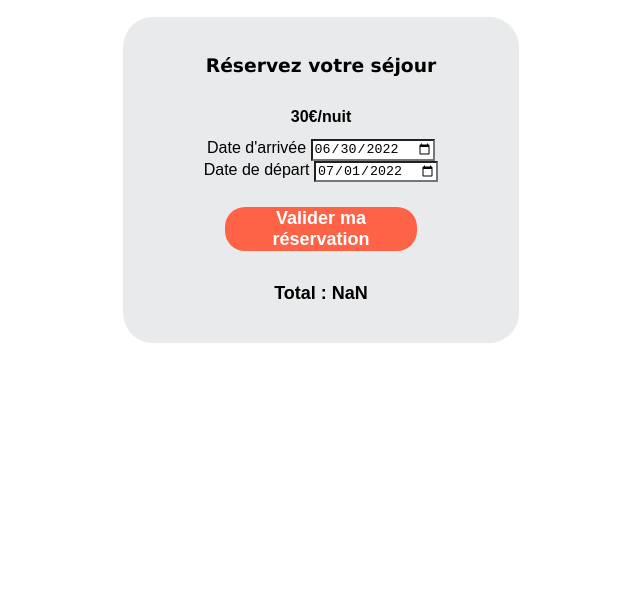
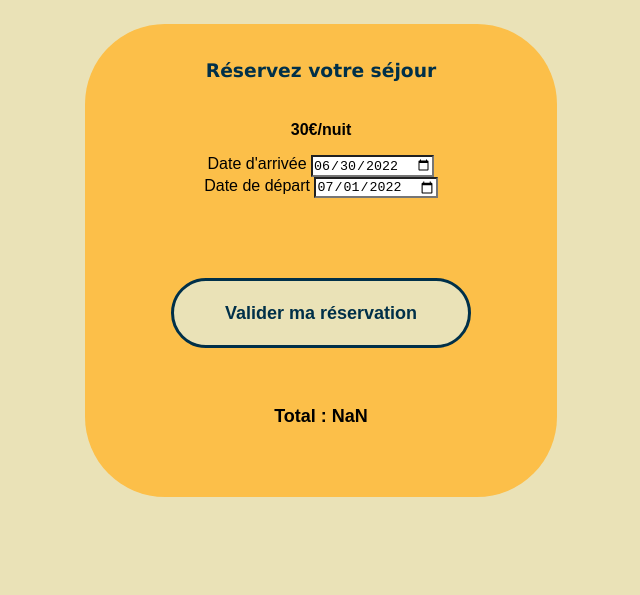
Before and after one commit to Julietzns/Schedule-function, a plain HTML site: page html/appli_date.html in a window 1280 px wide. Shown: the part 205-800 px from the top of the page, without its empty margins (319-959 px from the left). Drawn offline with Linux system fonts and the light colour scheme; files that its build step writes are made by us from their sources; files whose address does not match are found by name.

Commit message:
feat: refonte visual project

```diff
--- a/css/appli_date.css
+++ /dev/null
@@ -1,105 +0,0 @@
-* {
-    margin: 0px;
-}
-
-/* Sur les écrans, quand la largeur de la fenêtre fait au maximum 1280px
-@media and (max-width: 1280px) {*/
-
-/* Sur tous types d'écran, quand la largeur de la fenêtre est comprise entre 1024px et 1280px */
-/*@media all and (min-width: 1024px) and (max-width: 1280px)*/
-
-
-/* Sur tous types d'écrans orientés verticalement
-@media all and (orientation: portrait) */
-
-@media(max-width:767px){
-    body {
-      margin: 1em 2em;
-    }
-}
-
-/*TYPO*/
-
-h1, h2, h3 {
-    font-family: 'Lucida Sans', 'Lucida Sans Regular', 'Lucida Grande', 'Lucida Sans Unicode', Geneva, Verdana, sans-serif;
-
-}
-
-
-body {
-    background-image:url(../IMAGES_date/circuit-vietnam-cambodge-19-jours-1.jpg);
-    background-repeat: no-repeat;
-    background-size: cover;
-}
-
-h1 {
-    font-size: 350%;
-    margin-top: 5%;
-    text-align: center;
-}
-
-h2 {
-    font-size: 156%;
-    margin-top: 1%;
-    margin-bottom: 4%;
-    text-align: center;
-}
-
-
-h3 {
-    margin-bottom: 10%;
-    text-align: center;
-}
-
-p {
-    font-family: Arial, Helvetica, sans-serif;
-    font-size: large;
-    font-weight: bold;
-}
-
-.total {
-    margin-top: 10%;
-}
-
-.card {
-    background: rgba(228, 229, 230, 0.8);
-    padding: 3%;
-    margin: 0 auto;
-    width: 25%;
-    border-radius: 30px;
-    font-family: Arial, Helvetica, sans-serif;
-    text-align: center;
-}
-
-.night_p {
-    text-align: center;
-    margin-bottom: 4%;
-    font-weight: bold;
-}
-
-.button_valider {
-    margin-top: 8%;
-    font-family: Arial, Helvetica, sans-serif;
-    font-size: large;
-    font-weight: bold;
-    border-radius: 20px;
-    background-color: tomato;
-    color: white;
-    height: auto;
-    width: 60%;
-    border-style: none;
-}
-
-.button_valider:hover {
-    background-color:teal;
-}
-
-.fond_colo {
-    margin-top: 5%;
-    border-radius: 20%;
-    align-items: center;
-}
-
-input {
-    background: white;
-}
--- /dev/null
+++ b/css/fonts.css
@@ -0,0 +1,32 @@
+/******** FONTS ********/
+@font-face {
+    font-family: 'roboto-black';
+    src: url("../static/fonts/roboto-black.woff2") format('woff2');
+    src: url('..static/fonts/roboto-black.woff') format('woff');
+    font-weight: normal;
+    font-style: normal;
+}
+
+@font-face {
+    font-family: 'roboto-medium';
+    src: url('..static/fonts/roboto-medium.woff2') format('woff2');
+    src: url('..static/fonts/roboto-medium.woff') format('woff');
+    font-weight: normal;
+    font-style: normal;
+}
+
+@font-face {
+    font-family: 'roboto-medium-italic';
+    src: url('..static/fonts/roboto-medium-italic.woff2') format('woff2');
+    src: url('..static/fonts/roboto-medium-italic.woff') format('woff');
+    font-weight: normal;
+    font-style: normal;
+}
+
+@font-face {
+    font-family: 'roboto-regular';
+    src: url('..static/fonts/roboto-regular.woff2') format('woff2');
+    src: url('..static/fonts/roboto-regular.woff') format('woff');
+    font-weight: normal;
+    font-style: normal;
+}
--- /dev/null
+++ b/css/main_page.css
@@ -0,0 +1,126 @@
+@import url("variables.css");
+@import url("fonts.css");
+
+* {
+    margin: 0px;
+    padding: 0px;
+}
+
+/* Sur les écrans, quand la largeur de la fenêtre fait au maximum 1280px
+@media and (max-width: 1280px) {*/
+
+/* Sur tous types d'écran, quand la largeur de la fenêtre est comprise entre 1024px et 1280px */
+/*@media all and (min-width: 1024px) and (max-width: 1280px)*/
+
+
+/* Sur tous types d'écrans orientés verticalement
+@media all and (orientation: portrait) */
+
+@media(max-width:1440px){
+    body {
+      margin: 1em 2em;
+    }
+}
+
+/*TYPO*/
+
+h1, h2, h3 {
+    font-family:'Lucida Sans', 'Lucida Sans Regular', 'Lucida Grande', 'Lucida Sans Unicode', Geneva, Verdana, sans-serif;
+    color: var(--secondary-sch);
+}
+
+
+body {
+    background-color: var(--info-sch);
+}
+
+h1 {
+    font-size: 70px;
+    margin-top: 20px;
+    text-align: center;
+}
+
+h2 {
+    font-size: 30px;
+    margin-top: 8px;
+    margin-bottom: 40px;
+    text-align: center;
+}
+
+
+h3 {
+    margin-bottom: 10%;
+    text-align: center;
+}
+
+p {
+    font-family: Arial, Helvetica, sans-serif;
+    font-size: large;
+    font-weight: bold;
+}
+
+.total {
+    margin-top: 10%;
+}
+
+.box {
+    background: var(--primary-sch);
+    padding: 3%;
+    margin: 0 auto;
+    width: 400px;
+    height: 400px;
+    border-radius: 80px;
+    font-family: Arial, Helvetica, sans-serif;
+    text-align: center;
+}
+
+.night_price {
+    text-align: center;
+    margin-bottom: 4%;
+    font-weight: bold;
+}
+
+.fond_colo {
+    margin-top: 5%;
+    border-radius: 20%;
+    align-items: center;
+}
+
+input {
+    background: white;
+}
+
+.button_check {
+    display: inline-block;
+    width: 300px;
+    height: 70px;
+    margin-top: 80px;
+    background: var(--info-sch);
+    color: var(--secondary-sch);
+    border: 3px solid var(--secondary-sch);
+    border-radius: 40px;
+    padding: 18px;
+    cursor: pointer;
+    transition: 0.15s ease-out;
+    color: 0.15s ease-out;
+    background-color: 0.15s ease-out;
+}
+
+.button_check p {
+    font-size: large;
+}
+
+.button_check:hover {
+    transform: translate(-6px, -6px);
+    color: var(--primary-sch);
+    background: var(--secondary-sch);
+    border: 3px solid var(--secondaey-sch);
+
+}
+
+.animated_link {
+    display: inline-block;
+    background: #000;
+    border-radius: 10px;
+    text-decoration: none;
+}
--- /dev/null
+++ b/css/variables.css
@@ -0,0 +1,9 @@
+:root {
+    /* COLORS */
+    --primary-sch: #fcbf49;
+    --secondary-sch: #003049;
+    --success-sch: #1dbaaa;
+    --info-sch: #eae2b7;
+    --warning-sch: #f77f00;
+    --danger-sch: #d62828;
+}
--- a/html/appli_date.html
+++ b/html/appli_date.html
@@ -4,16 +4,16 @@
     <meta charset="UTF-8">
     <meta http-equiv="X-UA-Compatible" content="IE=edge">
     <meta name="viewport" content="width=device-width, initial-scale=1.0">
-    <link rel="stylesheet" href="../CSS_date/appli_date.css">
+    <link rel="stylesheet" href="../css/main_page.css">
     <title>Look at dream</title>
 </head>
 <body class="fond_colo">
     <h1>Look at dream</h1>
     <h2>Prévoyez vos vacances, ou pas !</h2>
 
-    <div class="card">
+    <div class="box">
         <h3>Réservez votre séjour</h3>
-        <div class="night_p"><span id="nightPrice">30€/nuit</span></div>
+        <div class="night_price"><span id="nightPrice">30€/nuit</span></div>
 
         <label class="label" for="">Date d'arrivée</label>
         <input id="start_date" type="date" required> <br>
@@ -23,8 +23,9 @@
     <!-- Il manque: le bouton qui mène vers une page du "traitement, OK resa"
         + le css de la page à faire / indiquer qu'une fois la resa faite,
             cela  mène à une autre page-->
-        <button class="button_valider">Valider ma réservation</button>
-        <a href="../HTML_date/page_ordered.html"></a>
+        <button class="button_check">
+            <p>Valider ma réservation</button></p>
+        <a href="../HTML_date/page_ordered.html" class="animated_link"></a>
         <p class="total">Total : <span id="total"> €</span></p>
 
 
```
Also changed, not shown: static/circuit-vietnam-cambodge-19-jours-1.jpg (deleted), static/fonts/roboto-black.woff (added), static/fonts/roboto-black.woff2 (added), static/fonts/roboto-medium-italic.woff (added), static/fonts/roboto-medium-italic.woff2 (added), static/fonts/roboto-medium.woff (added), static/fonts/roboto-medium.woff2 (added), static/fonts/roboto-regular.woff (added), static/fonts/roboto-regular.woff2 (added), static/paysage_bis_sri.jpg (deleted), static/paysage_sri_lanka.jpg (deleted).
